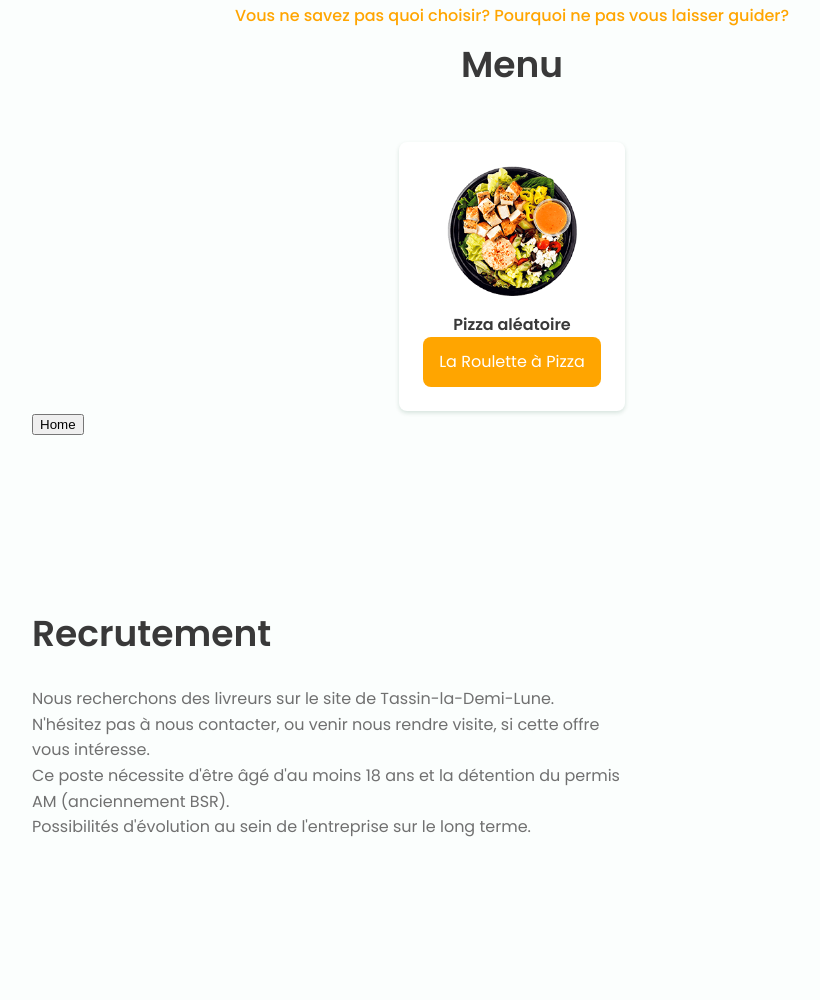
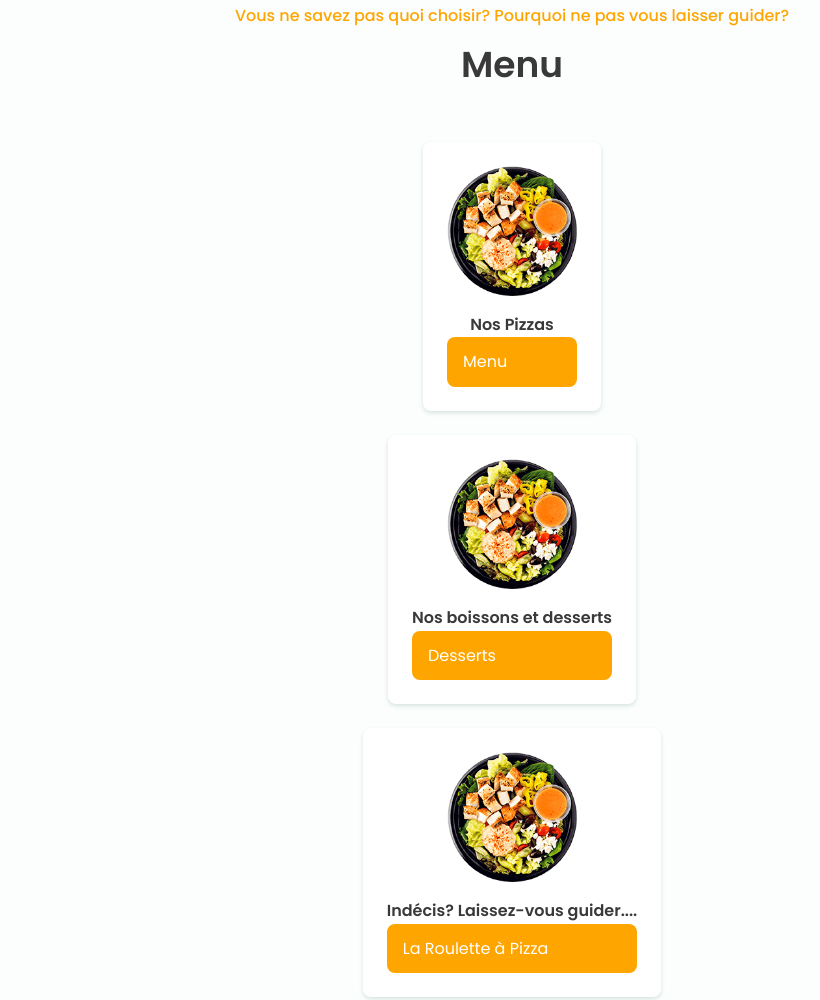
Before and after one commit to YannisTambon/PizzaPuce, a plain HTML site: page index.html in a window 1280 px wide. Shown: the part 1976-2976 px from the top of the page, without its empty margins (128-948 px from the left). Drawn offline with nearby package versions, Linux system fonts and the light colour scheme; files whose address does not match are found by name.

Commit message:
Add files via upload

```diff
--- a/index.html
+++ b/index.html
@@ -133,20 +133,32 @@
                             var randomPizza = list[Math.floor((Math.random()*list.length))];
                             pizza_alea.innerText = randomPizza;
                                 }
+                 </script>
 
 
+                <div class="menu__container bd-grid">
+                    <div class="menu__content">
+                        <img src="assets/img/plate1.png" alt="" class="menu__img">
+                        <h3 class="menu__name">Nos Pizzas</h3>
+                        <a href="#0" onclick="location.href = 'menu.html';" class="button">Menu</a>
+                    </div>
 
 
-                 </script>
+                    <div class="menu__content">
+                        <img src="assets/img/plate1.png" alt="" class="menu__img">
+                        <h3 class="menu__name">Nos boissons et desserts</h3>
+                        <a href="#0" onclick="location.href = 'menu.html';" class="button">Desserts</a>
+                    </div>
 
-                <div class="menu__container bd-grid" class = "center">
-                    <div class="menu__content" class = "center">
+
+                    <div class="menu__content">
                         <img src="assets/img/plate1.png" alt="" class="menu__img">
-                        <h3 id = "pizza_alea" class="menu__name">Pizza aléatoire</h3>
+                        <h3 id = "pizza_alea" class="menu__name">Indécis? Laissez-vous guider....</h3>
                         <a href="#0" onclick="get_random_pizza(pizzalist)" class="button">La Roulette à Pizza</a>
                     </div>
+
                 </div>
-                <button onclick="location.href = 'menu.html';" id="myButton" class="float-left submit-button" >Home</button>
+                <!-- <button onclick="location.href = 'menu.html';" id="myButton" class="float-left submit-button" >Home</button> -->
             </section>
 
 
```
